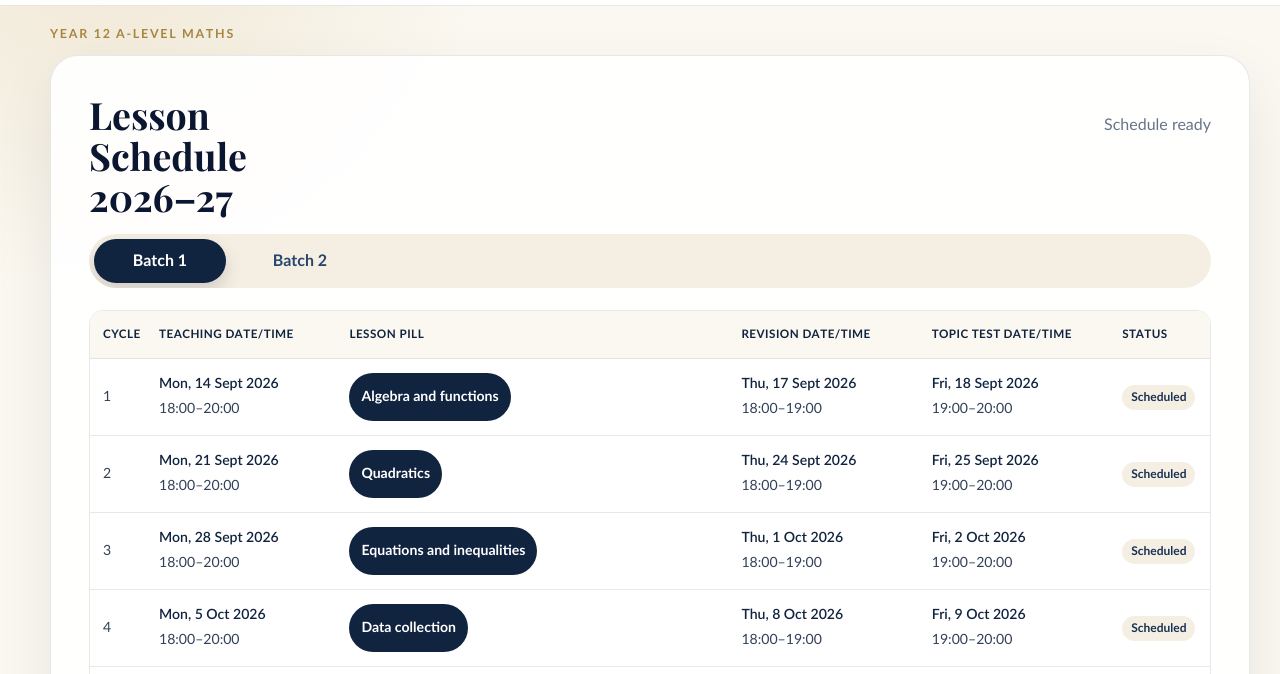
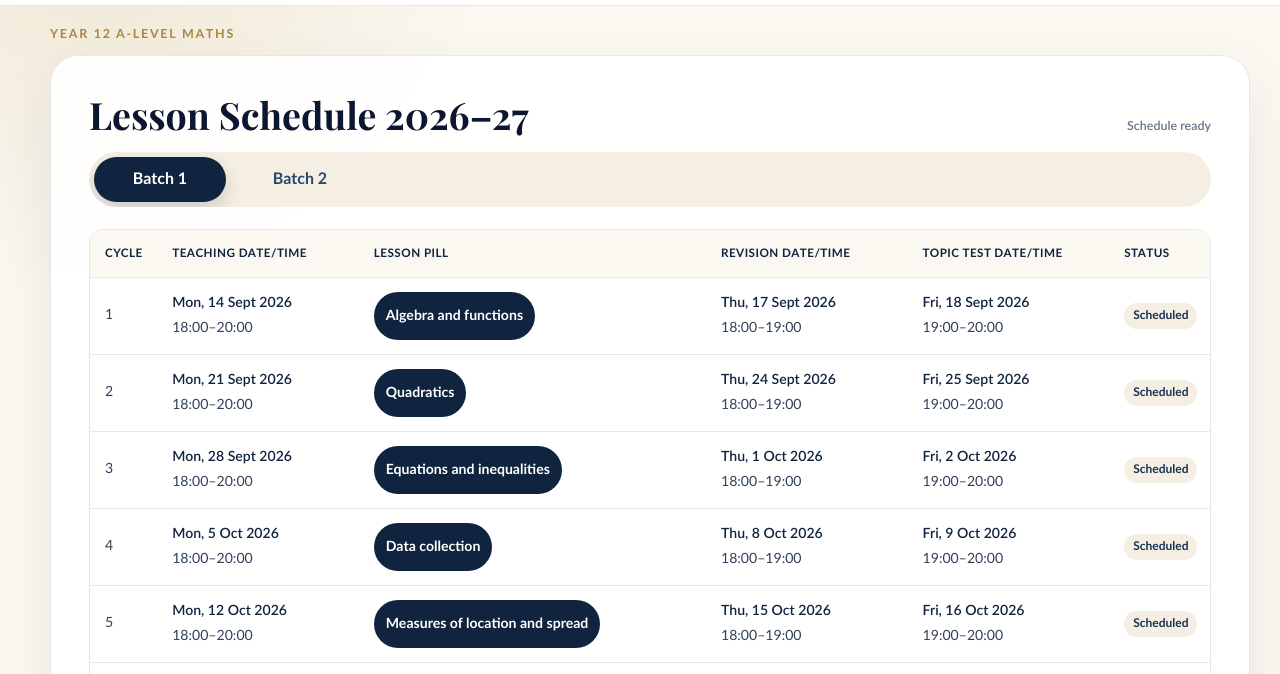
Before and after one commit to enad02/jothi_Claude, a website: page a-level-year12-scheduler.html in a window 1280 px wide. Shown: the part 83-757 px from the top of the page. Drawn offline with Linux system fonts and the light colour scheme.

Commit message:
Refine Year 12 schedule spacing

```diff
--- a/a-level-scheduler.css
+++ b/a-level-scheduler.css
@@ -132,6 +132,16 @@
   margin-bottom: 16px;
 }
 
+.scheduler-page .schedule-heading > div {
+  flex: 1 1 auto;
+  min-width: 0;
+}
+
+.scheduler-page .schedule-heading h1 {
+  max-width: none;
+  white-space: nowrap;
+}
+
 .scheduler-page .panel-heading h1,
 .scheduler-page .panel-heading h2,
 .scheduler-page .setup-subheading {
@@ -264,8 +274,17 @@
 }
 
 .scheduler-page .generation-note {
+  flex: 0 0 auto;
   max-width: 320px;
   text-align: right;
+}
+
+.scheduler-page .panel-heading.schedule-heading .generation-note {
+  margin: 0;
+  color: var(--slate-500);
+  font-size: 0.78rem;
+  font-weight: 600;
+  white-space: nowrap;
 }
 
 .scheduler-page .scheduler-error {
@@ -537,15 +556,15 @@
 }
 
 .scheduler-page .schedule-table .cycle-column {
-  width: 5%;
+  width: 6%;
 }
 
 .scheduler-page .schedule-table .event-column {
-  width: 17%;
+  width: 18%;
 }
 
 .scheduler-page .schedule-table .lesson-column {
-  width: 35%;
+  width: 31%;
 }
 
 .scheduler-page .schedule-table .status-column {
@@ -554,7 +573,7 @@
 
 .scheduler-page .schedule-table th,
 .scheduler-page .schedule-table td {
-  padding: 14px 13px;
+  padding: 14px 15px;
   border-bottom: 1px solid var(--line);
   text-align: left;
   vertical-align: middle;
@@ -581,7 +600,7 @@
   gap: 2px;
   width: 100%;
   min-height: 56px;
-  padding: 13px;
+  padding: 13px 15px;
   border: 0;
   border-radius: 8px;
   background: transparent;
@@ -901,7 +920,14 @@
   }
 
   .scheduler-page .generation-note {
+    align-self: flex-start;
+    margin: 0;
     text-align: left;
+  }
+
+  .scheduler-page .schedule-heading h1 {
+    max-width: 100%;
+    white-space: normal;
   }
 
   .scheduler-page .break-card {
```
